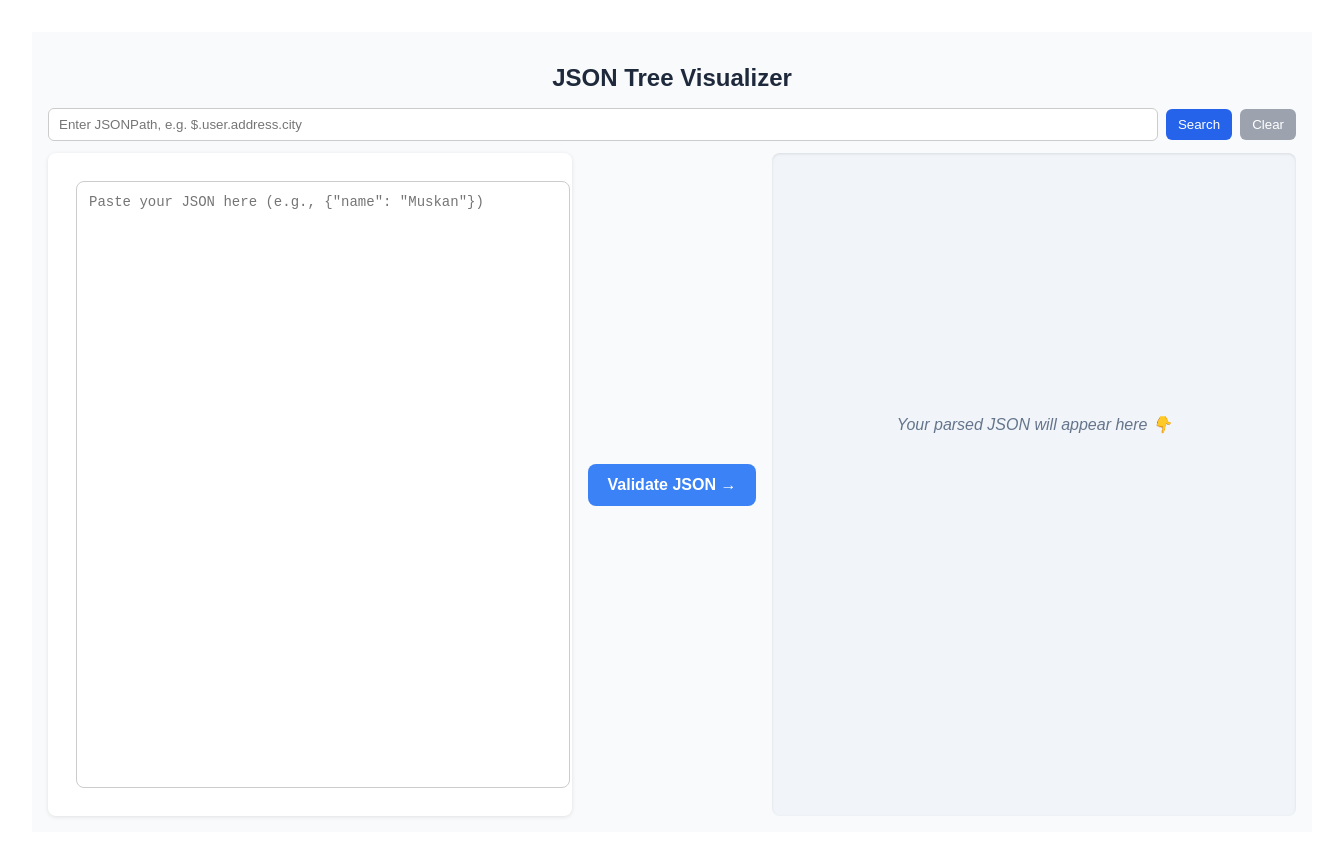
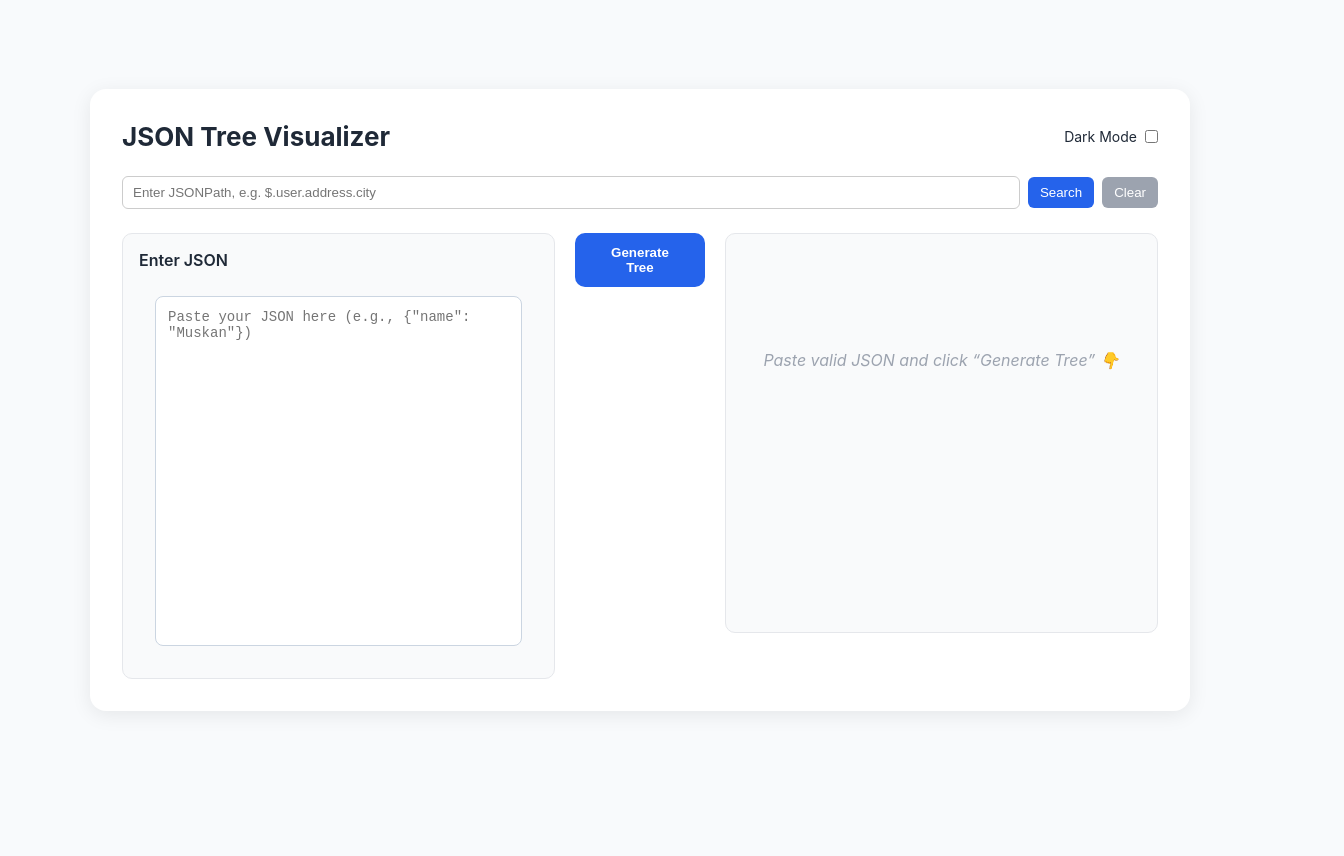
Before and after one commit to muskanbatra-dev/json-visualizer, a React (Vite) app: page / in a window 1280 px wide. Shown: the top 856 px of the page, 1344 px wide, since content can reach past the window. After the commit the page ends 800 px from the top, so only its background shows below. Built offline with nearby package versions, Linux system fonts and the light colour scheme.

Commit message:
Title:Context api dark theme added'

```diff
--- a/src/App.css
+++ b/src/App.css
@@ -1,170 +1,195 @@
-#root {
-  max-width: 1280px;
-  margin: 0 auto;
-  padding: 2rem;
-  text-align: center;
+
+* {
+  box-sizing: border-box;
+  margin: 0;
+  padding: 0;
 }
 
-.logo {
-  height: 6em;
-  padding: 1.5em;
-  will-change: filter;
-  transition: filter 300ms;
-}
-.logo:hover {
-  filter: drop-shadow(0 0 2em #646cffaa);
-}
-.logo.react:hover {
-  filter: drop-shadow(0 0 2em #61dafbaa);
+body,
+html {
+  height: 100%;
+  font-family: "Inter", Arial, sans-serif;
+  background-color: #f8fafc;
+  color: #1f2937;
 }
 
-@keyframes logo-spin {
-  from {
-    transform: rotate(0deg);
-  }
-  to {
-    transform: rotate(360deg);
-  }
+.app {
+  min-height: 100vh;
+  display: flex;
+  justify-content: center;
+  align-items: center;
+  transition: all 0.3s ease;
 }
 
-@media (prefers-reduced-motion: no-preference) {
-  a:nth-of-type(2) .logo {
-    animation: logo-spin infinite 20s linear;
-  }
+.dark-mode {
+  background-color: #1f2937;
+  color: #f3f4f6;
+}
+.visualizer-container {
+  width: 90%;
+  max-width: 1100px;
+  background: white;
+  border-radius: 16px;
+  box-shadow: 0 4px 20px rgba(0, 0, 0, 0.08);
+  padding: 32px;
+  transition: background 0.3s ease;
 }
 
-.card {
-  padding: 2em;
+.dark-mode .visualizer-container {
+  background: #2d3748;
 }
 
-.read-the-docs {
-  color: #888;
-}
-.app-container {
-  width: 100vw;
-  height: 100vh;
+.header {
   display: flex;
-  flex-direction: column;
-  padding: 16px;
-  box-sizing: border-box;
-  background-color: #f9fafb;
-  font-family: Arial, sans-serif;
+  justify-content: space-between;
+  align-items: center;
+  margin-bottom: 24px;
 }
 
-/* Title */
-.app-title {
-  font-size: 24px;
+.header h1 {
+  font-size: 26px;
   font-weight: 700;
-  margin-bottom: 16px;
-  color: #1e293b;
 }
 
-/* Flexbox for input + output */
-.json-flex-container {
+.toggle-container {
   display: flex;
-  flex: 1;
-  gap: 16px;
-  height: 100%;
+  align-items: center;
+  gap: 8px;
+  font-size: 14px;
 }
 
-/* Input section */
-.input-section {
-  flex: 1;
-  display: flex;
-  flex-direction: column;
-  background-color: #fff;
-  border-radius: 8px;
-  box-shadow: 0 1px 4px rgba(0, 0, 0, 0.1);
-  padding: 12px;
-  box-sizing: border-box;
+.search-bar-wrapper {
+  margin: 16px 0 24px 0;
 }
 
-/* Output section */
-.output-section {
-  flex: 1;
-  background-color: #f1f5f9;
-  border-radius: 8px;
-  padding: 12px;
-  overflow: auto;
-  box-shadow: inset 0 1px 3px rgba(0, 0, 0, 0.1);
+
+.main-layout {
+  display: grid;
+  grid-template-columns: 1fr 0.3fr 1fr;
+  gap: 20px;
+  align-items: start;
 }
 
-/* JSON text */
-.json-output {
-  white-space: pre-wrap;
-  word-wrap: break-word;
-  font-family: monospace;
-  font-size: 14px;
-  color: #1e293b;
+
+.section-title {
+  font-size: 16px;
+  font-weight: 600;
+  margin-bottom: 10px;
 }
 
-/* Placeholder */
-.placeholder-text {
-  color: #64748b;
-  font-style: italic;
-  text-align: center;
-  margin-top: 50%;
-}
-/* Middle button section */
-.button-section {
-  display: flex;
-  align-items: center;
-  justify-content: center;
+.left-section,
+.right-section {
+  background: #f9fafb;
+  border: 1px solid #e5e7eb;
+  border-radius: 10px;
+  padding: 16px;
+  min-height: 400px;
 }
 
-.visualize-center-btn {
-  background-color: #3b82f6;
-  color: white;
-  border: none;
-  border-radius: 8px;
-  padding: 12px 20px;
-  font-size: 16px;
-  font-weight: 600;
-  cursor: pointer;
-  transition: background-color 0.25s ease;
-  height: fit-content;
+.dark-mode .left-section,
+.dark-mode .right-section {
+  background: #374151;
+  border-color: #4b5563;
 }
 
-.visualize-center-btn:hover {
-  background-color: #2563eb;
+
+.center-section {
+  display: flex;
+  justify-content: center;
+  align-items: center;
 }
 
-.visualize-center-btn:active {
+.generate-btn {
+  background-color: #2563eb;
+  color: white;
+  font-weight: 600;
+  border: none;
+  padding: 12px 24px;
+  border-radius: 10px;
+  cursor: pointer;
+  transition: background-color 0.3s ease;
+}
+
+.generate-btn:hover {
   background-color: #1e40af;
 }
 
-/* Make input & output equal width */
-.input-section,
-.output-section {
-  flex: 1;
+.generate-btn:active {
+  background-color: #1d4ed8;
 }
+
 
 .json-textarea {
   width: 100%;
   height: 100%;
+  min-height: 350px;
   padding: 12px;
-  border: 1px solid #ccc;
-  border-radius: 8px;
   font-family: monospace;
   font-size: 14px;
+  color: #1f2937;
+  background: #ffffff;
+  border: 1px solid #cbd5e1;
+  border-radius: 8px;
   resize: none;
   outline: none;
-  transition: border-color 0.2s ease-in-out;
+  transition: border-color 0.2s;
 }
 
 .json-textarea:focus {
-  border-color: #3b82f6;
+  border-color: #2563eb;
   box-shadow: 0 0 0 2px rgba(59, 130, 246, 0.2);
 }
+
 .tree-section {
-  margin-top: 30px;
-  height: 70vh;
+  overflow-y: auto;
+  max-height: 400px;
   border: 1px solid #e5e7eb;
   border-radius: 8px;
   background-color: #f9fafb;
+  padding: 10px;
 }
+
+.dark-mode .tree-section {
+  background-color: #2d3748;
+  border-color: #4b5563;
+}
+
 .highlighted {
-  background-color: #ffe48f;
+  background-color: #fff6a1;
   border-radius: 5px;
   transition: background-color 0.3s ease;
 }
+
+
+.placeholder-text {
+  color: #9ca3af;
+  font-style: italic;
+  text-align: center;
+  margin-top: 100px;
+}
+
+
+.search-message {
+  text-align: center;
+  margin-top: 12px;
+  font-weight: 600;
+}
+
+.success-message {
+  color: #16a34a;
+}
+
+.error-message {
+  color: #dc2626;
+}
+
+
+@media (max-width: 900px) {
+  .main-layout {
+    grid-template-columns: 1fr;
+  }
+
+  .center-section {
+    margin: 20px 0;
+  }
+}
--- a/src/App.jsx
+++ b/src/App.jsx
@@ -5,116 +5,99 @@ import { setJsonData } from "./Store/jsonSlice";
 import JsonInput from "./components/JsonInput/JsonInput";
 import JsonTree from "./components/JsonTree/JsonTree";
 import SearchBar from "./components/JsonSearchBar/JsonSearchBar";
+import { useTheme } from "./Theme/ThemeContext";
 import "react-toastify/dist/ReactToastify.css";
 import "./App.css";
 
 const App = () => {
   const dispatch = useDispatch();
-  const { data, searchMessage } = useSelector((state) => state.json);
+  const { data } = useSelector((state) => state.json);
+  const [jsonText, setJsonText] = useState("");
 
-  const [jsonText, setJsonText] = useState("");
-  const [showTree, setShowTree] = useState(false);
+
+  const { isDarkMode, toggleTheme } = useTheme();
 
   const handleValidateJson = () => {
     try {
       const parsed = JSON.parse(jsonText);
       dispatch(setJsonData(parsed));
-      setShowTree(false);
-      toast.success("✅ Valid JSON! Visualization ready.", {
+      toast.success("✅ Valid JSON! Tree generated.", {
         position: "top-right",
         autoClose: 2000,
+        theme: isDarkMode ? "dark" : "light",
       });
     } catch (err) {
       toast.error(`⚠️ Invalid JSON: ${err.message}`, {
         position: "top-right",
         autoClose: 4000,
+        theme: isDarkMode ? "dark" : "light",
       });
     }
   };
 
-  const handleShowTree = () => {
-    if (data) {
-      setShowTree((prev) => !prev);
-      toast.info(
-        showTree
-          ? "🌿 Visualization hidden!"
-          : "🌳 JSON Tree visualization generated!",
-        {
-          position: "top-right",
-          autoClose: 2000,
-        }
-      );
-    } else {
-      toast.warning("⚠️ Please validate JSON first!");
-    }
-  };
+  return (
+    <div className={`app ${isDarkMode ? "dark-mode" : "light-mode"}`}>
+      <div className="visualizer-container">
 
-  return (
-    <div className="app-container">
-      <h1 className="app-title">JSON Tree Visualizer</h1>
+        <header className="header">
+          <h1>JSON Tree Visualizer</h1>
+          <div className="toggle-container">
+            <label htmlFor="theme-toggle">Dark Mode</label>
+            <input
+              id="theme-toggle"
+              type="checkbox"
+              checked={isDarkMode}
+              onChange={toggleTheme}
+            />
+          </div>
+        </header>
 
-      {/* 🔍 Search Bar (Redux integrated) */}
+
+        <div className="search-bar-wrapper">
           <SearchBar />
+        </div>
 
-      <div className="json-flex-container">
-        {/* 📝 Input Section */}
-        <div className="input-section">
+
+        <div className="main-layout">
+
+          <div className="left-section">
+            <p className="section-title">Enter JSON</p>
             <JsonInput jsonText={jsonText} setJsonText={setJsonText} />
           </div>
 
-        {/* ✅ Validate JSON */}
-        <div className="button-section">
-          <button className="visualize-center-btn" onClick={handleValidateJson}>
-            Validate JSON →
+
+          <div className="center-section">
+            <button className="generate-btn" onClick={handleValidateJson}>
+              Generate Tree
             </button>
           </div>
 
-        {/* 🧾 Output Section */}
-        <div className="output-section">
+
+          <div className="right-section">
             {data ? (
-            <>
-              <pre className="json-output">{JSON.stringify(data, null, 2)}</pre>
-              <button
-                className="show-tree-btn"
-                onClick={handleShowTree}
-                style={{
-                  backgroundColor: "#10b981",
-                  color: "white",
-                  border: "none",
-                  padding: "10px 16px",
-                  borderRadius: "6px",
-                  fontSize: "15px",
-                  fontWeight: "500",
-                  marginTop: "10px",
-                  cursor: "pointer",
-                }}
-              >
-                🌿 Show React Flow Tree
-              </button>
-            </>
+              <div className="tree-section">
+                <JsonTree data={data} />
+              </div>
             ) : (
               <p className="placeholder-text">
-              Your parsed JSON will appear here 👇
+                Paste valid JSON and click “Generate Tree” 👇
               </p>
             )}
           </div>
         </div>
 
-      {/* 🌳 React Flow Tree */}
-      {showTree && data && (
-        <div className="tree-section">
-          <JsonTree data={data} />
+
+        <ToastContainer
+          position="top-right"
+          autoClose={3000}
+          hideProgressBar={false}
+          newestOnTop={false}
+          closeOnClick
+          pauseOnHover
+          draggable
+          theme={isDarkMode ? "dark" : "light"}
+        />
       </div>
-      )}
-
-      {/* ✅ Redux Search Feedback */}
-      {searchMessage && (
-        <p style={{ textAlign: "center", marginTop: "10px" }}>
-          {searchMessage}
-        </p>
-      )}
-
-      <ToastContainer />
     </div>
   );
 };
--- /dev/null
+++ b/src/Theme/ThemeContext.jsx
@@ -0,0 +1,28 @@
+import React, { createContext, useState, useContext, useEffect } from "react";
+
+
+const ThemeContext = createContext();
+
+export const useTheme = () => useContext(ThemeContext);
+
+
+export const ThemeProvider = ({ children }) => {
+
+  const [isDarkMode, setIsDarkMode] = useState(() => {
+    return localStorage.getItem("theme") === "dark";
+  });
+
+  useEffect(() => {
+    document.body.className = isDarkMode ? "dark-mode" : "light-mode";
+    localStorage.setItem("theme", isDarkMode ? "dark" : "light");
+  }, [isDarkMode]);
+
+  const toggleTheme = () => setIsDarkMode((prev) => !prev);
+
+  return (
+    <ThemeContext.Provider value={{ isDarkMode, toggleTheme }}>
+      {children}
+    </ThemeContext.Provider>
+  );
+};
+export { ThemeContext };
--- a/src/components/JsonSearchBar/JsonSearchBar.jsx
+++ b/src/components/JsonSearchBar/JsonSearchBar.jsx
@@ -1,10 +1,11 @@
-import React, { useState } from "react";
+import React, { useState, useEffect } from "react";
 import { useDispatch, useSelector } from "react-redux";
 import {
   setSearchPath,
   searchJsonPath,
   clearSearch,
 } from "../../Store/jsonSlice";
+import { toast } from "react-toastify";
 
 const SearchBar = () => {
   const dispatch = useDispatch();
@@ -16,14 +17,19 @@ const SearchBar = () => {
 
   const handleSearch = () => {
     if (!jsonData) {
-      alert("⚠️ Please load valid JSON before searching!");
+      toast.warn("⚠️ Please load valid JSON before searching!", {
+        position: "top-right",
+      });
       return;
     }
 
     if (!localQuery.trim()) {
-      alert("⚠️ Please enter a valid JSONPath query!");
+      toast.warn("⚠️ Please enter a valid JSONPath query!", {
+        position: "top-right",
+      });
       return;
     }
+
     dispatch(setSearchPath(localQuery.trim()));
     dispatch(searchJsonPath());
   };
@@ -31,7 +37,21 @@ const SearchBar = () => {
   const handleClear = () => {
     setLocalQuery("");
     dispatch(clearSearch());
+    toast.info("Search cleared.", { position: "top-right" });
   };
+
+  // 🔔 Show toast when searchMessage changes
+  useEffect(() => {
+    if (!searchMessage) return;
+
+    if (searchMessage.includes("✅")) {
+      toast.success(searchMessage, { position: "top-right" });
+    } else if (searchMessage.includes("❌")) {
+      toast.error(searchMessage, { position: "top-right" });
+    } else if (searchMessage.includes("⚠️")) {
+      toast.warn(searchMessage, { position: "top-right" });
+    }
+  }, [searchMessage]);
 
   return (
     <div
@@ -45,7 +65,7 @@ const SearchBar = () => {
       <input
         value={localQuery}
         onChange={(e) => setLocalQuery(e.target.value)}
-        placeholder={`Enter JSONPath, e.g. $.user.address.city`}
+        placeholder="Enter JSONPath, e.g. $.user.address.city"
         style={{
           flex: 1,
           padding: "8px 10px",
@@ -79,21 +99,6 @@ const SearchBar = () => {
       >
         Clear
       </button>
-      {searchMessage && (
-        <span
-          style={{
-            marginLeft: 10,
-            fontWeight: "bold",
-            color: searchMessage.includes("✅")
-              ? "green"
-              : searchMessage.includes("❌")
-              ? "red"
-              : "orange",
-          }}
-        >
-          {searchMessage}
-        </span>
-      )}
     </div>
   );
 };
--- a/src/components/JsonTree/JsonTree.css
+++ b/src/components/JsonTree/JsonTree.css
@@ -1,27 +1,94 @@
-.json-input-container {
-  display: flex;
-  flex-direction: column;
-  gap: 12px;
+/* Container for the entire JSON Tree view */
+.json-tree-container {
+  height: 80vh;
   width: 100%;
-  height: 100%;
-  padding: 16px;
-  box-sizing: border-box;
+  position: relative;
+  background-color: #f8fafc;
+  border-radius: 10px;
+  overflow: hidden;
 }
 
-.json-textarea {
-  width: 100%;
-  height: 100%;
-  padding: 12px;
-  border: 1px solid #ccc;
+/* Zoom and Pan Controls (ReactFlow's Controls already included, but extra UI support) */
+.react-flow__controls {
+  background: #fff !important;
   border-radius: 8px;
-  font-family: monospace;
-  font-size: 14px;
-  resize: none;
-  outline: none;
-  transition: border-color 0.2s ease-in-out;
+  box-shadow: 0 2px 6px rgba(0, 0, 0, 0.15);
 }
 
-.json-textarea:focus {
-  border-color: #3b82f6; /* blue */
-  box-shadow: 0 0 0 2px rgba(59, 130, 246, 0.2);
+.react-flow__controls button {
+  background: #ffffff !important;
+  border: none;
+  color: #333;
+  transition: all 0.2s ease;
 }
+
+.react-flow__controls button:hover {
+  background: #3b82f6 !important;
+  color: white !important;
+  transform: scale(1.05);
+}
+
+/* Node hover effect */
+.react-flow__node {
+  transition: all 0.2s ease-in-out;
+  cursor: pointer;
+}
+
+.react-flow__node:hover {
+  transform: scale(1.05);
+  z-index: 10;
+  box-shadow: 0 4px 15px rgba(0, 0, 0, 0.15);
+}
+
+/* Tooltip for node info (path + value on hover) */
+.node-tooltip {
+  position: absolute;
+  background-color: rgba(30, 41, 59, 0.9);
+  color: #f1f5f9;
+  padding: 8px 10px;
+  border-radius: 6px;
+  font-size: 13px;
+  pointer-events: none;
+  z-index: 1000;
+  max-width: 280px;
+  word-wrap: break-word;
+  line-height: 1.3;
+}
+
+/* MiniMap customization */
+.react-flow__minimap {
+  background-color: #e2e8f0;
+  border-radius: 8px;
+  box-shadow: 0 0 8px rgba(0, 0, 0, 0.2);
+}
+
+/* Optional Background Grid Styling */
+.react-flow__background {
+  background-color: #f9fafb;
+}
+
+/* Toast or Search Messages */
+.search-message {
+  position: absolute;
+  top: 10px;
+  right: 10px;
+  background-color: #3b82f6;
+  color: white;
+  padding: 8px 12px;
+  border-radius: 8px;
+  font-size: 13px;
+  box-shadow: 0 2px 5px rgba(0, 0, 0, 0.15);
+  animation: fadeIn 0.3s ease;
+}
+
+/* Fade Animation */
+@keyframes fadeIn {
+  from {
+    opacity: 0;
+    transform: translateY(-5px);
+  }
+  to {
+    opacity: 1;
+    transform: translateY(0);
+  }
+}
--- a/src/index.css
+++ b/src/index.css
@@ -5,4 +5,66 @@ body,
   height: 100%;
   margin: 0;
   padding: 0;
+  font-family: "Inter", sans-serif;
 }
+
+
+.light-theme {
+  background-color: #f5f5f5;
+  color: #121212;
+}
+
+
+.dark-theme {
+  background-color: #121212;
+  color: #e4e4e4;
+}
+
+
+.light-theme,
+.dark-theme {
+  transition: background-color 0.3s ease, color 0.3s ease;
+}
+
+.theme-toggle-btn {
+  position: fixed;
+  top: 16px;
+  right: 16px;
+  background: transparent;
+  color: inherit;
+  border: 1px solid currentColor;
+  border-radius: 8px;
+  padding: 6px 12px;
+  font-size: 14px;
+  cursor: pointer;
+  transition: all 0.3s ease;
+}
+
+.theme-toggle-btn:hover {
+  background-color: rgba(255, 255, 255, 0.1);
+}
+
+
+.app-container {
+  width: 100%;
+  height: 100%;
+  padding: 20px;
+  box-sizing: border-box;
+}
+
+
+.node {
+  border: 1px solid #888;
+  border-radius: 8px;
+  padding: 8px 12px;
+  margin: 6px;
+  transition: background-color 0.3s ease, color 0.3s ease;
+}
+
+.light-theme .node {
+  background-color: #ffffff;
+}
+
+.dark-theme .node {
+  background-color: #1f1f1f;
+}
--- a/src/main.jsx
+++ b/src/main.jsx
@@ -2,14 +2,16 @@ import { StrictMode } from "react";
 import { createRoot } from "react-dom/client";
 import { Provider } from "react-redux";
 import store from "./Store/store.js";
+import App from "./App.jsx";
+import { ThemeProvider } from "./Theme/ThemeContext"; // ✅ Import here
 import "./index.css";
-import App from "./App.jsx";
 
 createRoot(document.getElementById("root")).render(
   <StrictMode>
     <Provider store={store}>
-      {" "}
-      <App />
+      <ThemeProvider>
+        <App />
+      </ThemeProvider>
     </Provider>
   </StrictMode>
 );
```
Lines whose indentation alone changed are shown as unchanged.
